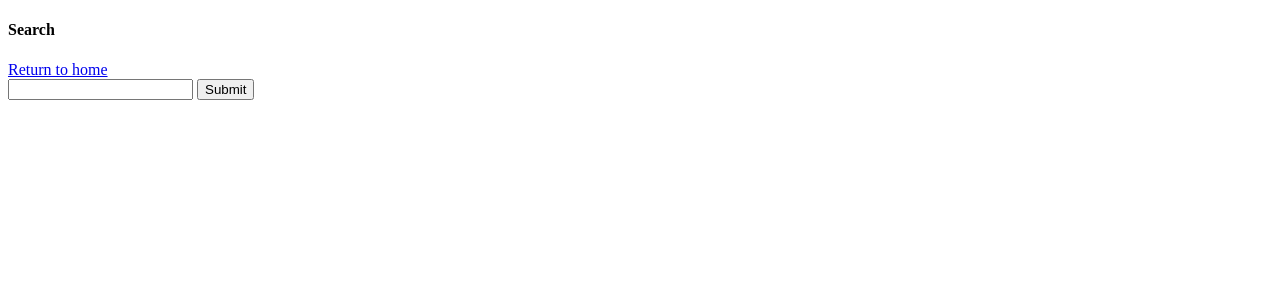
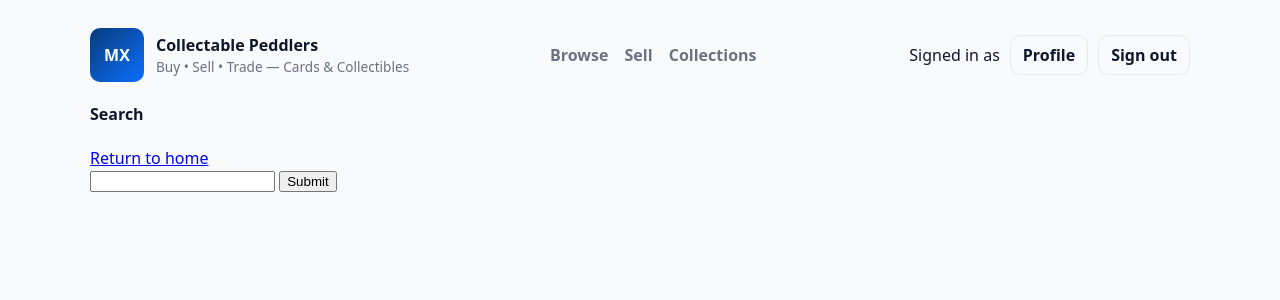
Before and after one commit to AJ-Schulte/ASE230-GroupProject, a PHP site: page /search.php in a window 1280 px wide. Shown: the top 300 px of the page. Run offline with PHP 8.4, Linux system fonts and the light colour scheme; a user stored in the database is signed in.

Commit message:
Search more

```diff
--- a/search.php
+++ b/search.php
@@ -20,6 +20,7 @@
         {
             echo $row['name'] . "\n";
         }*/
+
     }
 ?>
 
@@ -28,9 +29,36 @@
     <head>
         <meta charset="utf-8">
         <title>Search Listing</title>
+        <link rel="stylesheet" href="assets/css/style.css">
     </head>
 
     <body>
+    <div class="container">
+    <header>
+                <a href="/" class="brand"><div class="logo">MX</div><div><div class="brand-name">Collectable Peddlers</div><div class="brand-tag">Buy • Sell • Trade — Cards &amp; Collectibles</div></div></a>
+                <nav>
+                    <a href="../ASE230-GroupProject/index.php">Browse</a>
+                    <a href="../ASE230-GroupProject/new_listing.php">Sell</a>
+                    <a href="../ASE230-GroupProject/userDash.php">Collections</a>
+                </nav>
+
+                <div class="auth">
+                    <?php if ($user): ?>
+                        <span>Signed in as <strong><?=htmlspecialchars($user['username'])?></strong></span>
+                        <a class="btn btn-outline" href="../ASE230-GroupProject/profile.php">Profile</a>
+                        <a class="btn btn-outline" href="../ASE230-GroupProject/assets/php/logout.php">Sign out</a>
+                    <?php else: ?>
+                        <a class="btn btn-outline" href="../ASE230-GroupProject/login.php">Log in</a>
+                        <a class="btn btn-primary" href="../ASE230-GroupProject/login.php?mode=signup">Sign up</a>
+                    <?php endif; ?>
+                </div>
+    <script>
+    // Swap main image when a thumbnail is clicked
+    function changeMainImage(src) {
+    document.getElementById('mainImage').src = src;
+}
+</script>
+    </header>
         <h4>Search</h4>
         <a href="index.php">Return to home</a>
         <form method="POST">
```
